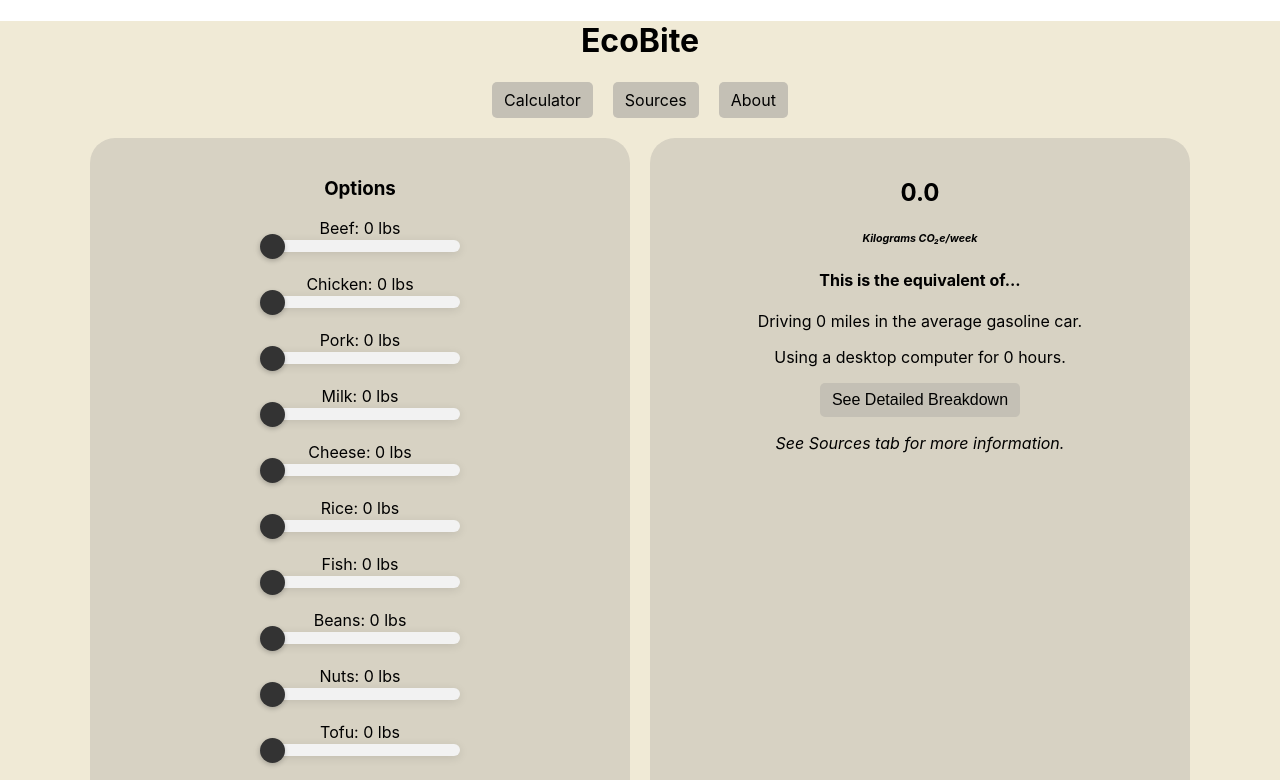
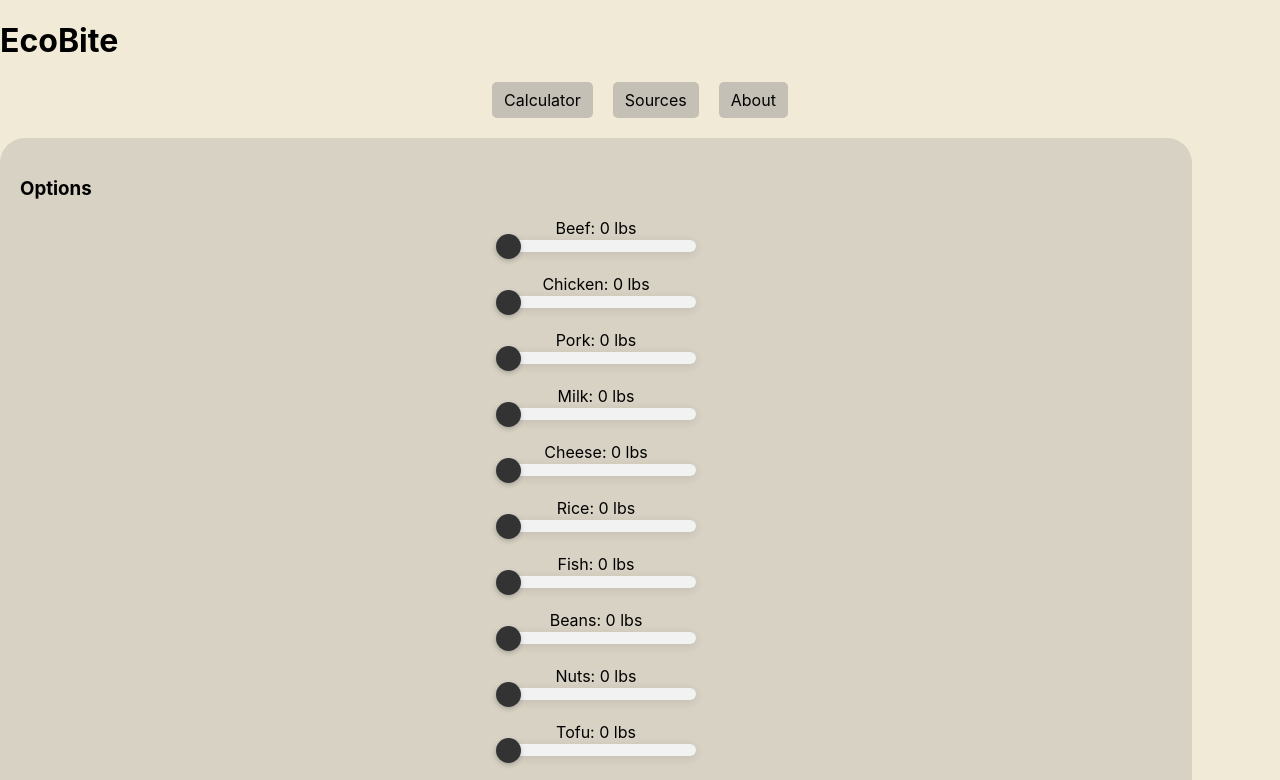
Before and after one commit to jack898/ecobite, a React (Create React App) app: page / in a window 1280 px wide. Shown: the top 780 px of the page. Built offline with nearby package versions, Linux system fonts and the light colour scheme.

Commit message:
Styling improvements

```diff
--- a/src/App.css
+++ b/src/App.css
@@ -1,11 +1,18 @@
 .App {
-  text-align: center;
+  min-height: 100%;
+  height: auto;
   background-color: #F0EAD6;
-  min-height: 100vh;
+  position: relative;
+}
+
+html, body {
+  height: 100%;
+  margin: 0;
+  background-color: #F0EAD6;
 }
 
 .App-header {
-  min-height: 100vh;
+  min-height: auto;
   display: flex;
   flex-direction: column;
   align-items: center;
@@ -19,8 +26,9 @@
   border-radius: 25px;
   background: #d7d2c3;
   padding: 20px;
-  min-width: 500px;
+  min-width: 300px;
   min-height: 300px;
+  max-width: 90%; /* Allow boxes to shrink for small screens */
   vertical-align: middle;
 }
 
@@ -46,6 +54,12 @@
   transition: background-color 0.3s ease, transform 0.1s ease;
 }
 
+/* Trying to improve text wrapping... */
+.text-box, .child-box, .App {
+  word-wrap: break-word;
+  overflow-wrap: break-word;
+}
+
 .basic-button:hover {
   background-color: #b7b4ac;
 }
@@ -68,6 +82,7 @@
 }
 
 .calculator-container {
+  flex-direction: column;
   display: flex;
   flex-wrap: wrap;
   gap: 20px;
```
